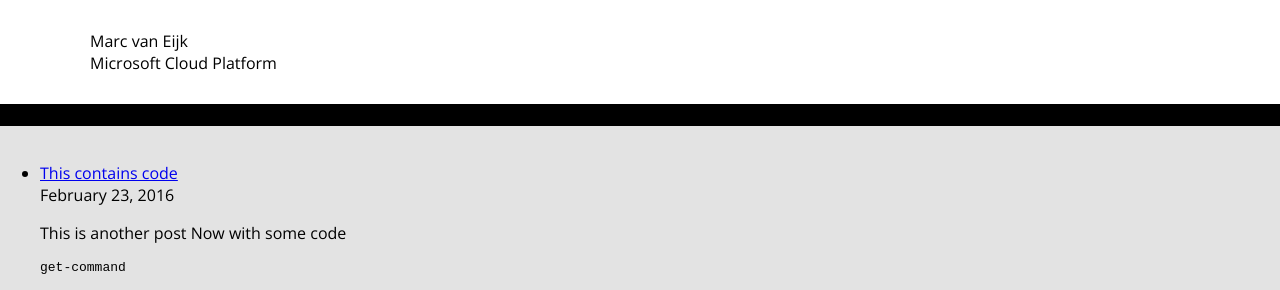
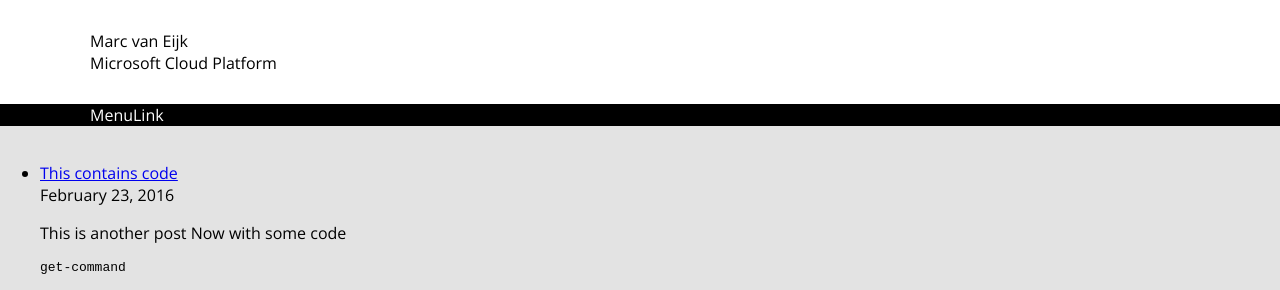
Before and after one commit to marcvaneijkdemo/marcvaneijkdemo.github.io, a Jekyll site: the page built from index.html, in a window 1280 px wide. Shown: the top 290 px of the page. Built offline with Jekyll 4.4.1, drawn with Linux system fonts in a browser that asks for light colours; the list of posts is cut into pages by our own code.

Commit message:
Update default.html

```diff
--- a/_layouts/default.html
+++ b/_layouts/default.html
@@ -2,9 +2,10 @@
 <html>
 <head>
     <title>{{ site.title }}</title>
-    <!-- link to main stylesheet -->
+    <!-- link to site stylesheet -->
     <link rel="stylesheet" type="text/css" href="/css/layout.css">
-    <!-- link to font stylesheet -->
+    <link rel="stylesheet" type="text/css" href="/css/menu.css">
+    <!-- link to external stylesheet -->
     <link rel="stylesheet" type="text/css" href="https://fonts.googleapis.com/css?family=Open+Sans:300,300italic,regular,italic,600,600italic,700,700italic,800,800italic">
 </head>
 <body>
```
